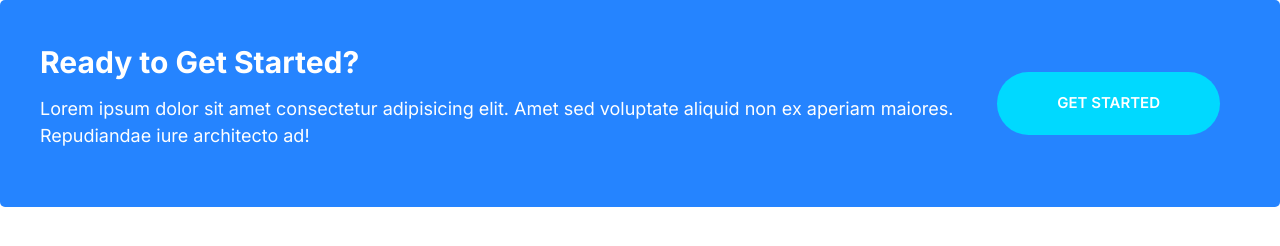
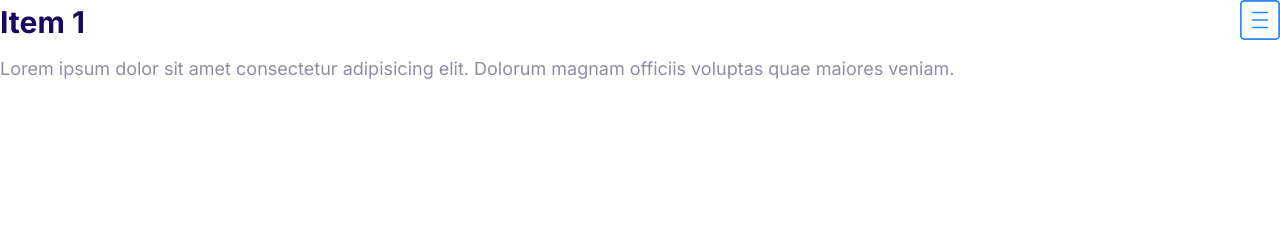
Before and after one commit to jace178/jcmoshrd2, a plain HTML site: page index.html in a window 1280 px wide. Drawn offline with Linux system fonts and the light colour scheme.

Commit message:
Define basic collapsible

```diff
--- a/CSS/styles.css
+++ b/CSS/styles.css
@@ -439,3 +439,29 @@ a {
     margin: 0 2rem;
   }
 }
+/* Collapsibles */
+.collapsible__header {
+  display: flex;
+  justify-content: space-between;
+}
+.collapsible__heading {
+  margin-top: 0;
+  font-size: 3rem;
+}
+.collapsible__chevron {
+  transform: rotate(-90deg);
+  transition: transform 0.3s;
+}
+.collapsible__content {
+  max-height: 0;
+  overflow: hidden;
+  opacity: 0;
+  transition: all 0.3s;
+}
+.collapsible--expanded .collapsible__chevron {
+  transform: rotate(0);
+}
+.collapsible--expanded .collapsible__content {
+  max-height: 100vh;
+  opacity: 1;
+}
--- a/index.html
+++ b/index.html
@@ -15,18 +15,18 @@
     <link rel="stylesheet" href="css/styles.css" />
   </head>
   <body>
-    <div class="callout callout--primary">
-      <div class="grid grid--1x2">
-        <div class="callout__content">
-          <h2 class="callout__heading">Ready to Get Started?</h2>
-          <p>
-            Lorem ipsum dolor sit amet consectetur adipisicing elit. Amet sed
-            voluptate aliquid non ex aperiam maiores. Repudiandae iure
-            architecto ad!
-          </p>
-        </div>
-        <a href="#" class="btn btn--secondary btn--stretched">Get Started</a>
+    <div class="collapsible collapsible--expanded">
+      <header class="collapsible__header">
+        <h2 class="collapsible__heading">Item 1</h2>
+        <svg class="icon icon--primary collapsible__chevron">
+          <use xlink:href="images/sprite.svg#menu"></use>
+        </svg>
+      </header>
+      <div class="collapsible__content">
+        Lorem ipsum dolor sit amet consectetur adipisicing elit. Dolorum magnam
+        officiis voluptas quae maiores veniam.
       </div>
     </div>
+    <script src="js/main.js"></script>
   </body>
 </html>
--- /dev/null
+++ b/js/main.js
@@ -0,0 +1,6 @@
+const collapsibles = document.querySelectorAll(".collapsible");
+collapsibles.forEach((item) =>
+  item.addEventListener("click", function () {
+    this.classList.toggle("collapsible--expanded");
+  })
+);
```
Also changed, not shown: components/collapsible.html (added, +13 -0 lines), images/sprite.svg, 1 other file.
